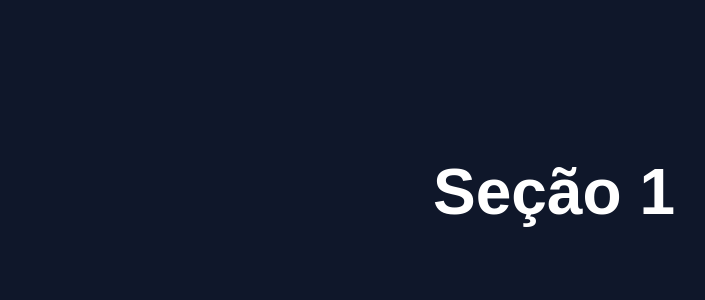
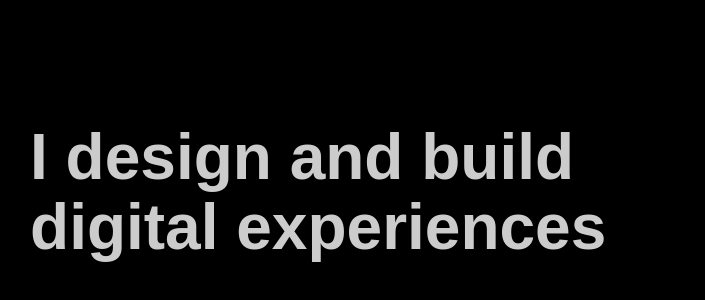
Before and after one commit to LeonardoPigatti/personal-portfolio, a Vue app: page / in a window 1280 px wide. Shown: the part 208-508 px from the top of the page, without its empty margins (86-791 px from the left). Built offline with nearby package versions, Linux system fonts and the light colour scheme.

Commit message:
Personaliza a pagina principal

```diff
--- a/src/components/sections/WelcomePage.vue
+++ b/src/components/sections/WelcomePage.vue
@@ -1,5 +1,18 @@
+<template>
+  <section class="section s1">
+    <div class="content">
+      <h1 :class="{ show: isVisible }">
+        I design and build<br />
+        digital experiences
+      </h1>
+    </div>
+  </section>
+</template>
+
+
+
 <script setup>
-import { watch } from 'vue'
+import { ref, watch, onMounted } from 'vue'
 
 const props = defineProps({
   active: {
@@ -8,46 +21,76 @@ const props = defineProps({
   }
 })
 
+const isVisible = ref(false)
+
 watch(
   () => props.active,
   (isActive) => {
     if (isActive) {
-      console.log('Seção 1 ativa')
+      requestAnimationFrame(() => {
+        isVisible.value = true
+      })
+    } else {
+      isVisible.value = false
     }
   }
 )
+
+onMounted(() => {
+  if (props.active) {
+    requestAnimationFrame(() => {
+      isVisible.value = true
+    })
+  }
+})
+
+
 </script>
-
-<template>
-  <section class="section s1">
-    <h1 :class="{ show: active }">Seção 1</h1>
-  </section>
-</template>
 
 <style scoped>
 .section {
   height: 100vh;
   display: flex;
   align-items: center;
-  justify-content: center;
+  justify-content: flex-start;
+  padding: 0 10vw;
+}
+
+.content {
+  max-width: 600px;
 }
 
 h1 {
-  font-size: 64px;
+  font-size: clamp(48px, 6vw, 72px);
+  line-height: 1.1;
   color: white;
   font-family: sans-serif;
+  font-weight: 600;
 
   opacity: 0;
-  transform: translateY(40px);
-  transition: all 0.6s ease;
+  transform: translateX(-60px);
+  transition: transform 10s ease, opacity 10s ease;
 }
 
-h1.show {
+.show {
   opacity: 1;
-  transform: translateY(0);
+  transform: translateX(0);
+}
+
+p {
+  margin-top: 24px;
+  font-size: 18px;
+  line-height: 1.6;
+  color: #cbd5e1;
+
+  opacity: 0;
+  transform: translateY(20px);
+  transition: all 0.8s ease;
+  transition-delay: 0.15s;
 }
 
 .s1 {
-  background: #0f172a;
+  background: #000000;
 }
+
 </style>
```
